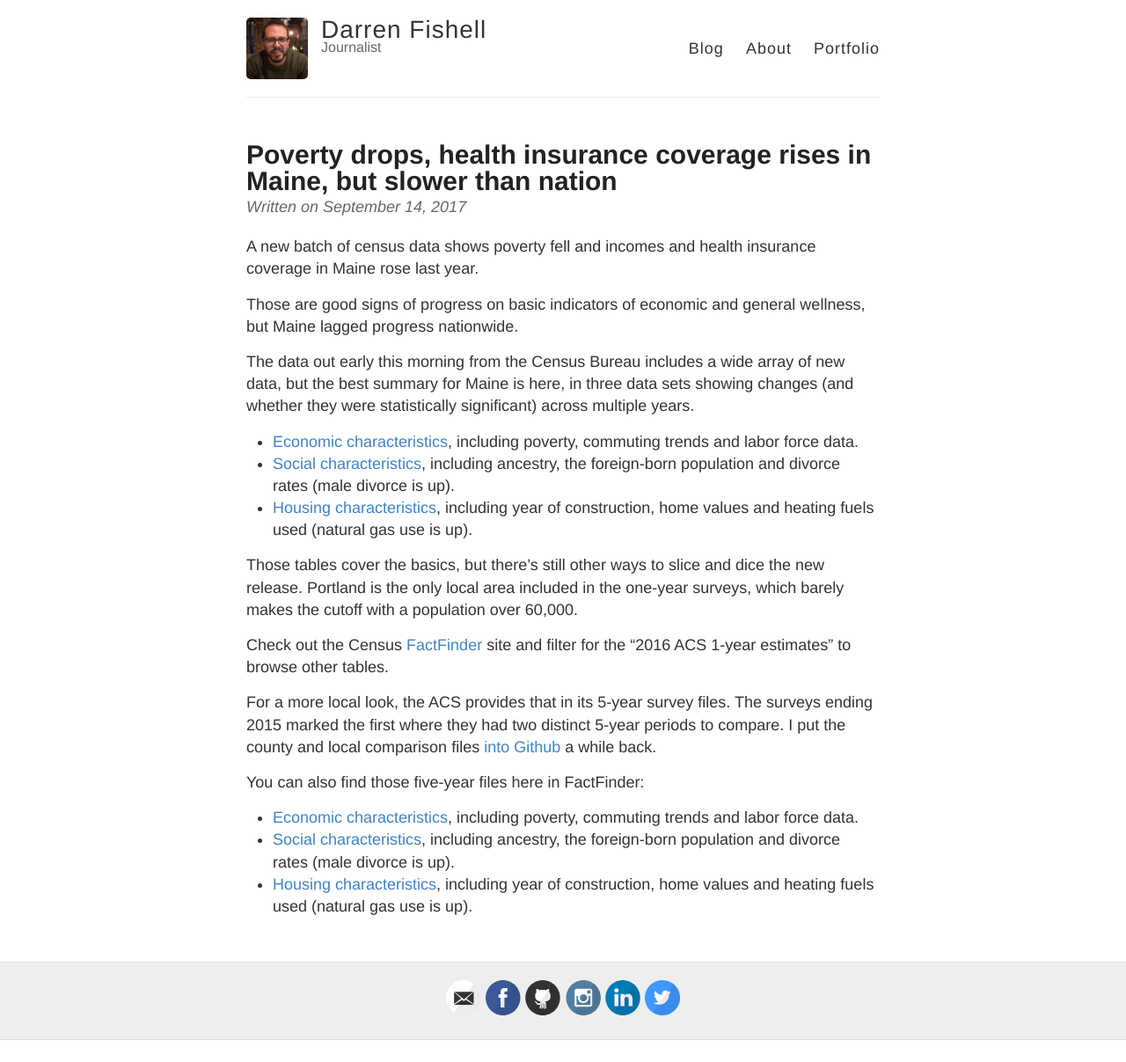
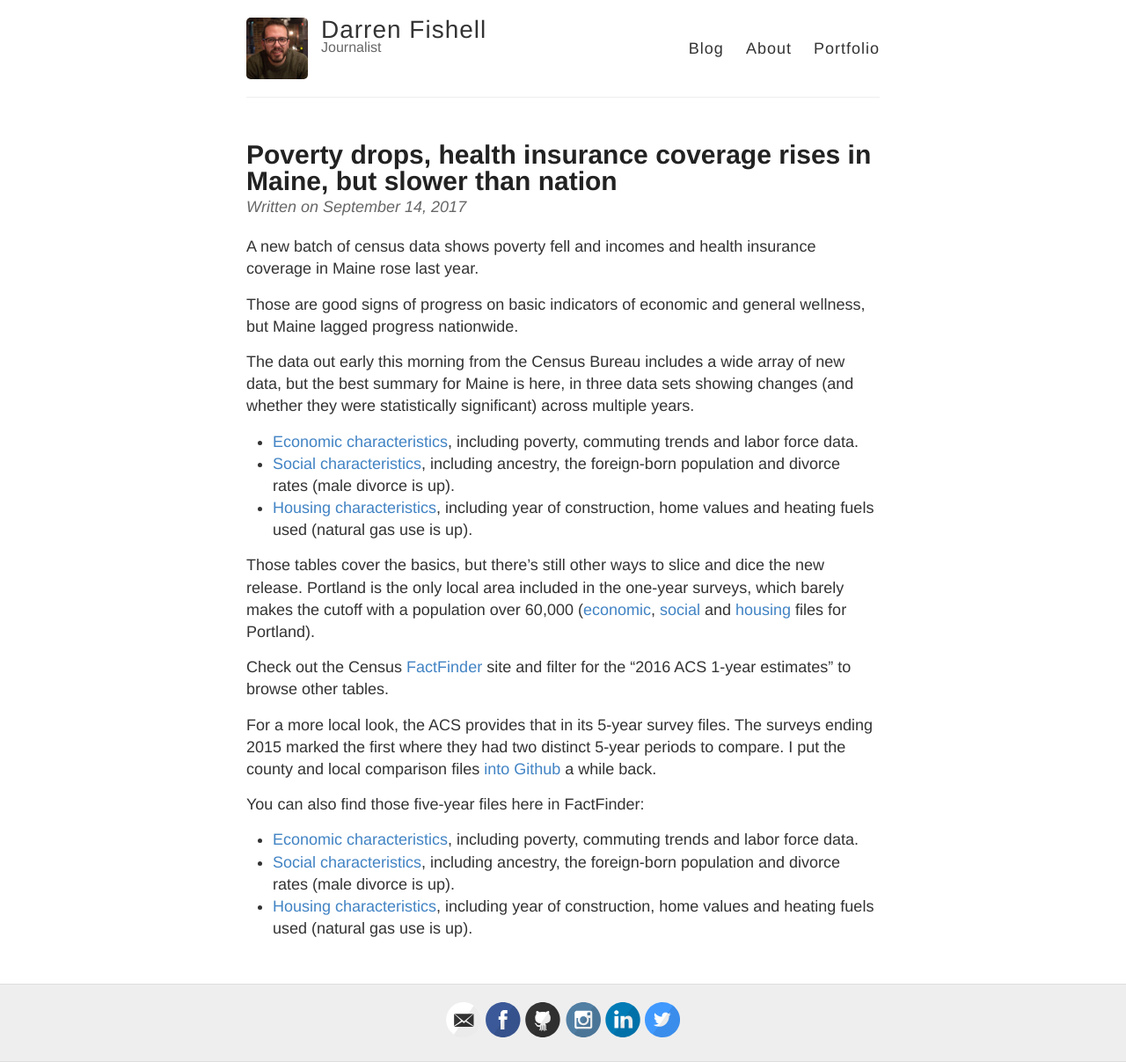
Before and after one commit to darrenfishell/darrenfishell.github.io, a Jekyll site: the page built from _posts/2017-9-14-new-census-data-shows-demographic-shifts-in-maine.md, in a window 1280 px wide. Shown: the whole page at 88% size. Built offline with Jekyll 4.4.1, drawn with Linux system fonts in a browser that asks for light colours; comment, search, counter and statistics services are not loaded; before the commit the page ends 1182 px from its top, so only the background shows below that.

Commit message:
Short URLs to fix pipe problem

```diff
--- a/_posts/2017-9-14-new-census-data-shows-demographic-shifts-in-maine.md
+++ b/_posts/2017-9-14-new-census-data-shows-demographic-shifts-in-maine.md
@@ -13,7 +13,7 @@ The data out early this morning from the Census Bureau includes a wide array of
 - [Social characteristics](https://factfinder.census.gov/bkmk/table/1.0/en/ACS/16_1YR/CP02/0400000US23), including ancestry, the foreign-born population and divorce rates (male divorce is up).
 - [Housing characteristics](https://factfinder.census.gov/bkmk/table/1.0/en/ACS/16_1YR/CP04/0400000US23), including year of construction, home values and heating fuels used (natural gas use is up).
 
-Those tables cover the basics, but there's still other ways to slice and dice the new release. Portland is the only local area included in the one-year surveys, which barely makes the cutoff with a population over 60,000.
+Those tables cover the basics, but there's still other ways to slice and dice the new release. Portland is the only local area included in the one-year surveys, which barely makes the cutoff with a population over 60,000 ([economic](https://goo.gl/QaRNmH), [social](https://goo.gl/rAkVMJ) and [housing](https://goo.gl/M4GYSt) files for Portland).
 
 Check out the Census [FactFinder](https://factfinder.census.gov/faces/nav/jsf/pages/searchresults.xhtml?refresh=t) site and filter for the "2016 ACS 1-year estimates" to browse other tables.
 
```
